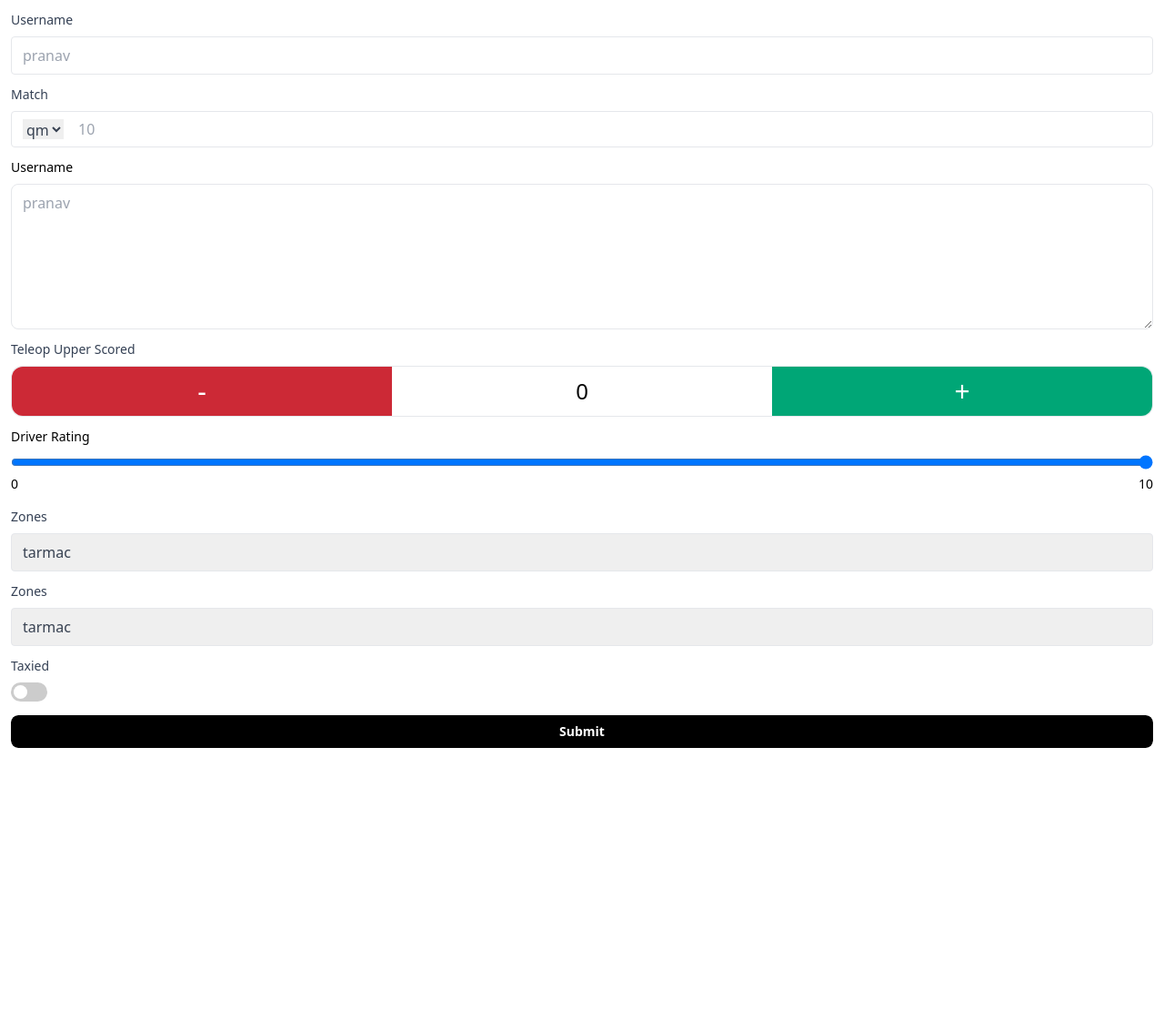
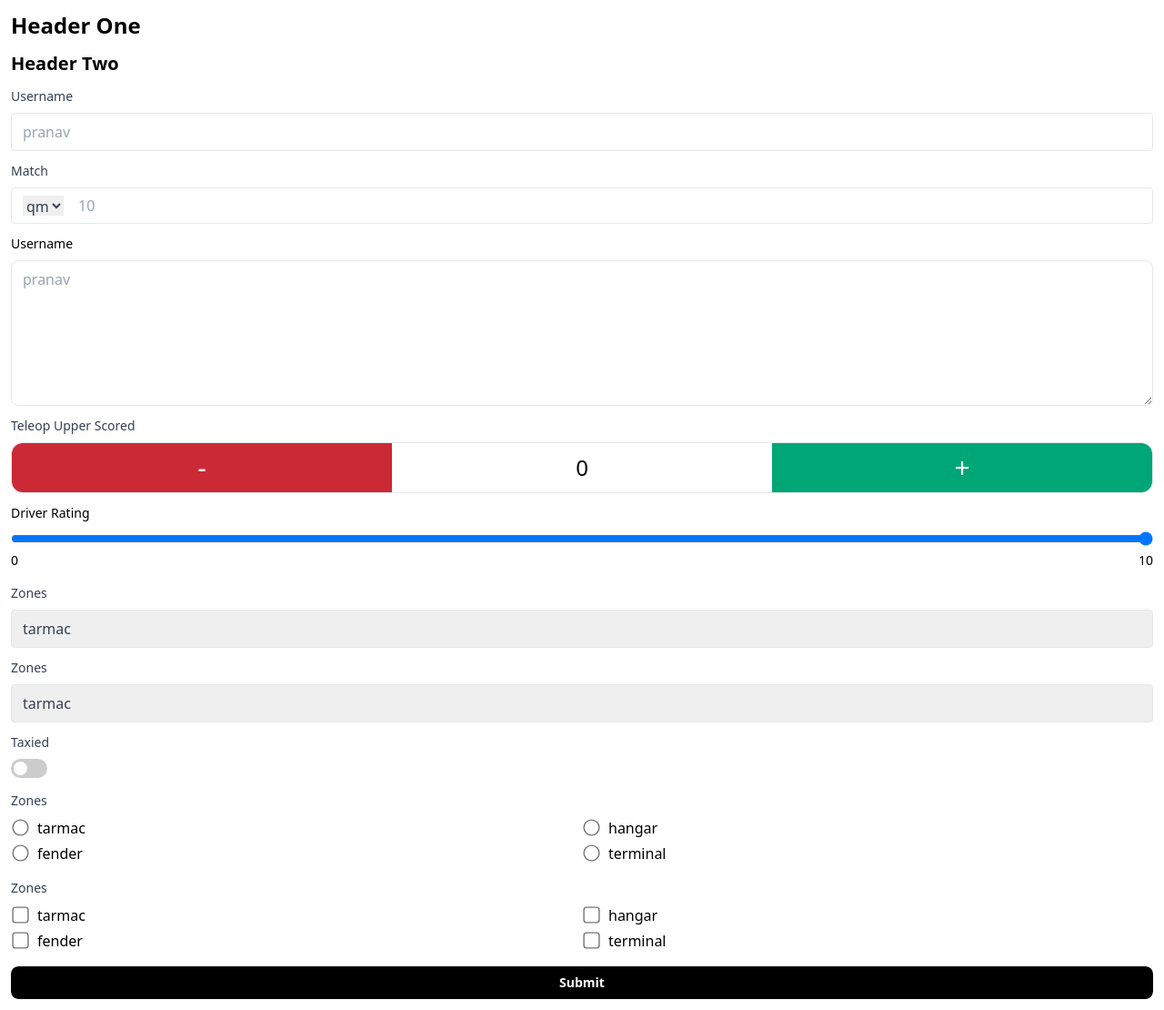
Before and after one commit to team4099/FalconScout, a React (Vite) app in the folder frontend/: page / in a window 1280 px wide. Shown: the whole page at 91% size. Before the commit the page ends 834 px from the top, so only its background shows below. Built offline with nearby package versions, Linux system fonts and the light colour scheme.

Commit message:
Added all demos to app.tsx

```diff
--- a/frontend/src/App.tsx
+++ b/frontend/src/App.tsx
@@ -3,12 +3,18 @@ import reactLogo from './assets/react.svg'
 import './App.css'
 import { DropdownTextInput, GenericTextInput, SliderInput, GenericTextArea, IncrementNumberInput } from "./components/inputs"
 import { DarkButton } from "./components/buttons"
-import { GenericDropdown, GenericMultiDropdown, GenericToggle } from './components/selects'
+import { GenericDropdown, GenericMultiDropdown, GenericToggle, GenericRadioSelect, GenericCheckboxSelect } from './components/selects'
+import { GenericHeaderOne, GenericHeaderTwo } from './components/text'
+
 
 
 function App() {
   return (
     <div>
+      <div>
+        <GenericHeaderOne text="Header One"/>
+        <GenericHeaderTwo text="Header Two"/>
+      </div>
       <div>
         <GenericTextInput text="Username" placeholder={["pranav"]}/>
         <DropdownTextInput text="Match" options={["qm", "qf", "sf", "f"]} placeholder={["10"]} route="todo"/>
@@ -20,6 +26,8 @@ function App() {
         <GenericDropdown text="Zones" options={["tarmac", "fender", "hangar", "terminal"]}/>
         <GenericMultiDropdown text="Zones" options={["tarmac", "fender", "hangar", "terminal"]}/>
         <GenericToggle text="Taxied"/>
+        <GenericRadioSelect text="Zones" options={["tarmac", "fender", "hangar", "terminal"]}/>
+        <GenericCheckboxSelect text="Zones" options={["tarmac", "fender", "hangar", "terminal"]}/>
       </div>
       <div>
         <DarkButton text="Submit" route="todo"/>
```
